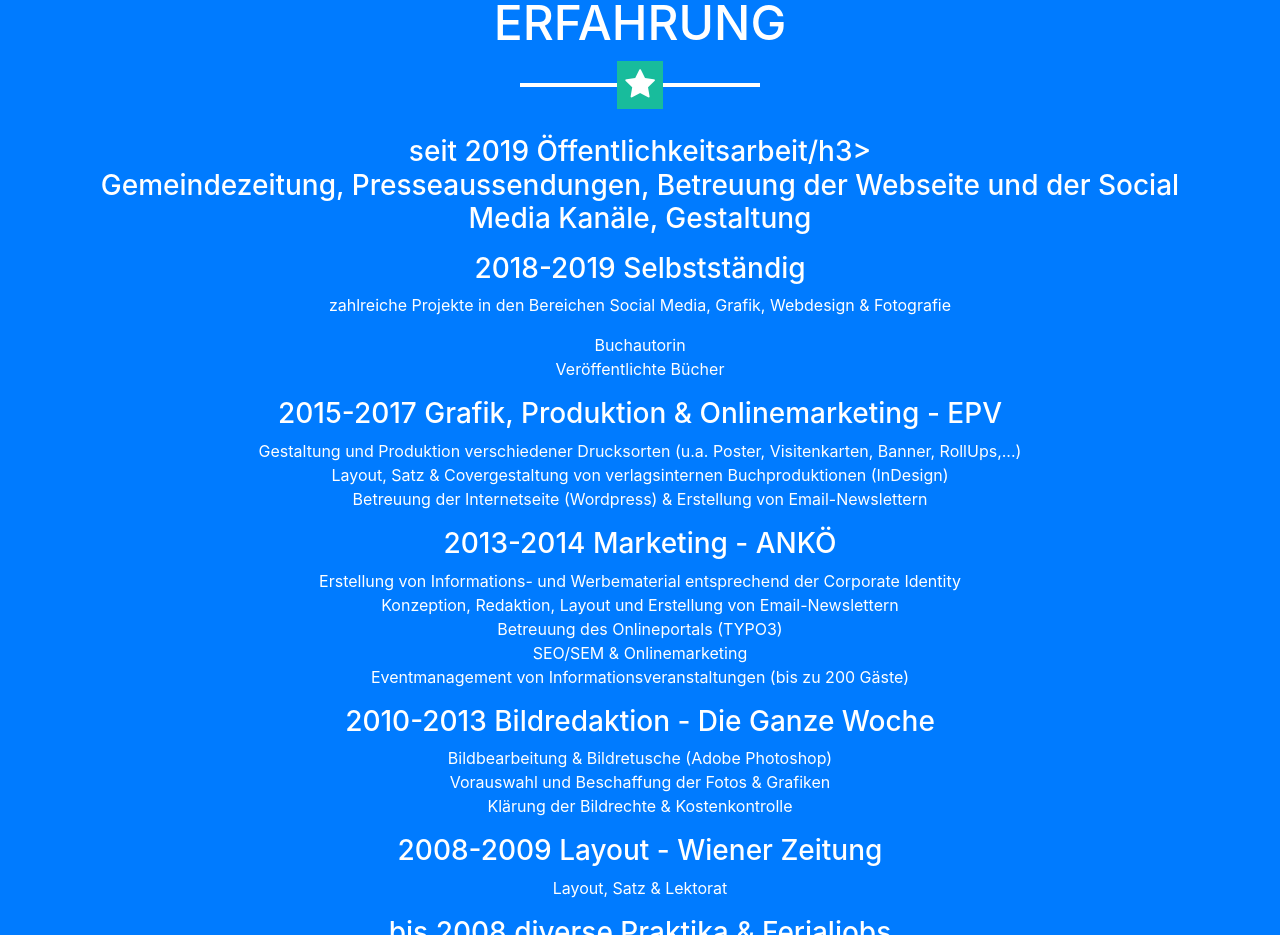
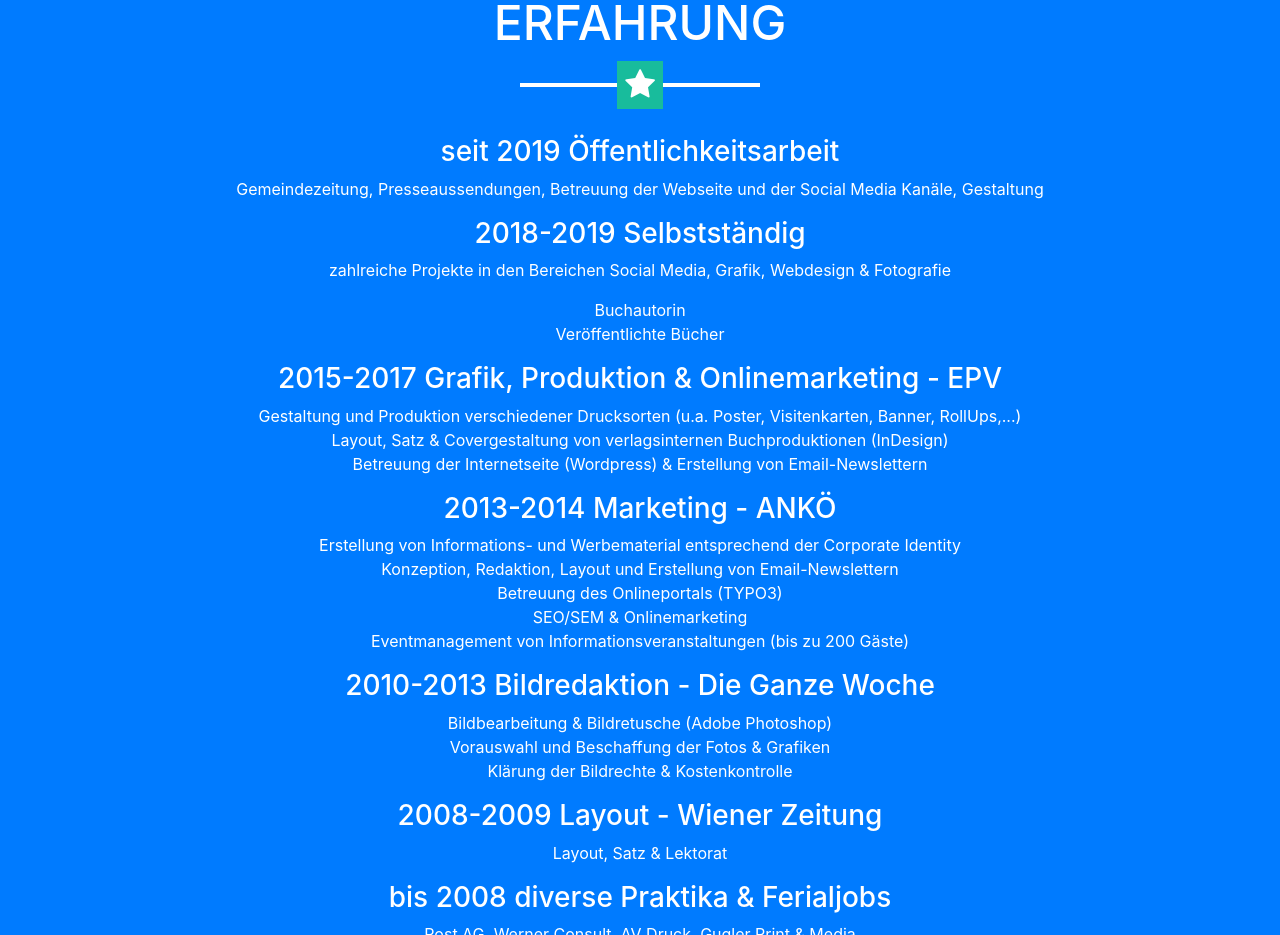
Before and after one commit to corneliakroell/portfolio, a website with bundled scripts: page index.html in a window 1280 px wide. Shown: the part 1959-2894 px from the top of the page. Built offline with nearby package versions, Linux system fonts and the light colour scheme.

Commit message:
Update index.html

```diff
--- a/index.html
+++ b/index.html
@@ -124,7 +124,7 @@
         <hr class="star-light mb-5">
         <div class="text-center">
 
-		<h3>seit 2019 Öffentlichkeitsarbeit/h3>
+		<h3>seit 2019 Öffentlichkeitsarbeit</h3>
 			<p>Gemeindezeitung, Presseaussendungen, Betreuung der Webseite und der Social Media Kanäle, Gestaltung</p>
 
 		   <h3>2018-2019 Selbstständig</h3>
```
